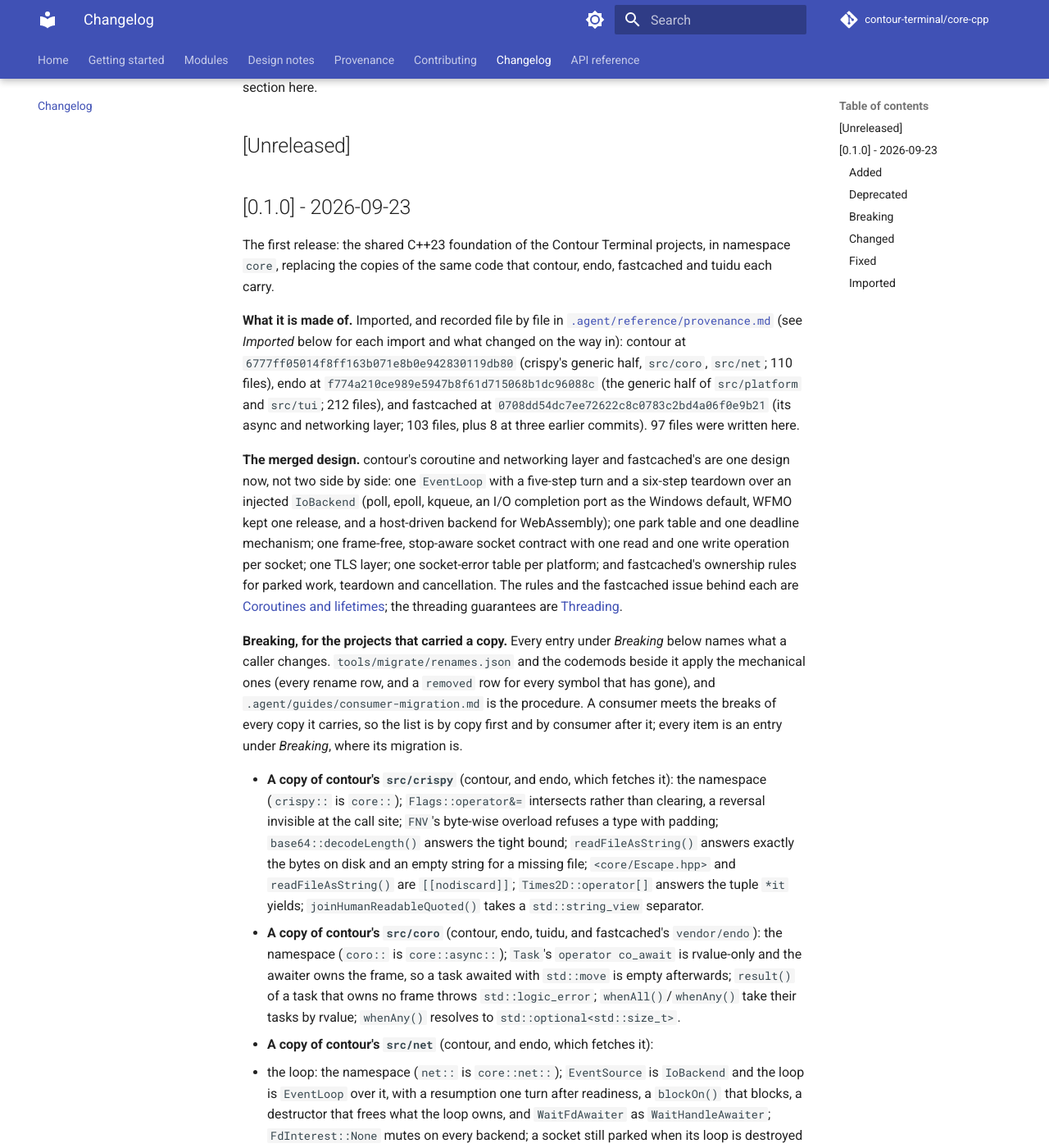
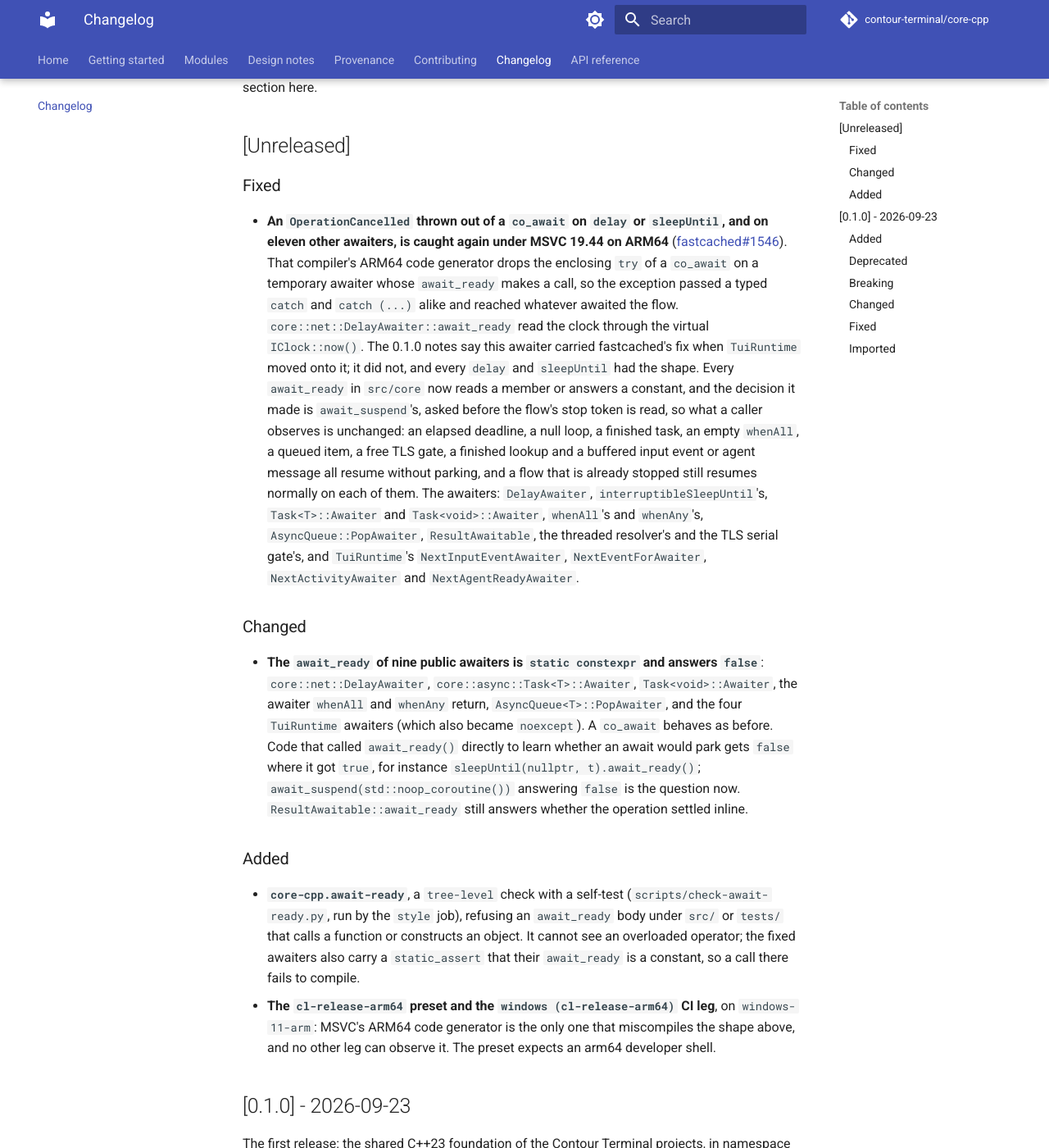
Before and after one commit to contour-terminal/core-cpp, an MkDocs documentation site: the page built from docs/changelog.md, in a window 1280 px wide and 1400 px high, scrolled down 236 px. Shown: the whole window at 82% size. Built offline with MkDocs 1.6.1 and Material for MkDocs 9.7.7, drawn with Linux system fonts in a browser that asks for light colours; comment, search, counter and statistics services are not loaded.

Commit message:
docs: await_ready stays trivial, and the changelog for fastcached#1546
async-and-net.md gains the rule, with what was measured, the twelve
awaiters that had the shape, the ordering that keeps a stopped flow's
answer unchanged, and what guards it stated as small as it is. The
CHANGELOG's [Unreleased] records the fix (and that the 0.1.0 notes
claimed DelayAwaiter carried it when it did not), the nine public
await_ready functions that are now static constexpr, the new check and
the new CI leg.

https://github.com/LASTRADA-Software/fastcached/issues/1546

Signed-off-by: Christian Parpart <christian@parpart.family>

```diff
--- a/CHANGELOG.md
+++ b/CHANGELOG.md
@@ -8,6 +8,47 @@ release tag `vX.Y.Z` equals the version in `project(core-cpp VERSION X.Y.Z)`, an
 workflow refuses one without a section here.
 
 ## [Unreleased]
+
+### Fixed
+
+- **An `OperationCancelled` thrown out of a `co_await` on `delay` or `sleepUntil`, and on eleven
+  other awaiters, is caught again under MSVC 19.44 on ARM64**
+  ([fastcached#1546](https://github.com/LASTRADA-Software/fastcached/issues/1546)). That compiler's
+  ARM64 code generator drops the enclosing `try` of a `co_await` on a temporary awaiter whose
+  `await_ready` makes a call, so the exception passed a typed `catch` and `catch (...)` alike and
+  reached whatever awaited the flow. `core::net::DelayAwaiter::await_ready` read the clock through
+  the virtual `IClock::now()`. The 0.1.0 notes say this awaiter carried fastcached's fix when
+  `TuiRuntime` moved onto it; it did not, and every `delay` and `sleepUntil` had the shape. Every
+  `await_ready` in `src/core` now reads a member or answers a constant, and the decision it made is
+  `await_suspend`'s, asked before the flow's stop token is read, so what a caller observes is
+  unchanged: an elapsed deadline, a null loop, a finished task, an empty `whenAll`, a queued item,
+  a free TLS gate, a finished lookup and a buffered input event or agent message all resume without
+  parking, and a flow that is already stopped still resumes normally on each of them. The awaiters:
+  `DelayAwaiter`, `interruptibleSleepUntil`'s, `Task<T>::Awaiter` and `Task<void>::Awaiter`,
+  `whenAll`'s and `whenAny`'s, `AsyncQueue::PopAwaiter`, `ResultAwaitable`, the threaded resolver's
+  and the TLS serial gate's, and `TuiRuntime`'s `NextInputEventAwaiter`, `NextEventForAwaiter`,
+  `NextActivityAwaiter` and `NextAgentReadyAwaiter`.
+
+### Changed
+
+- **The `await_ready` of nine public awaiters is `static constexpr` and answers `false`**:
+  `core::net::DelayAwaiter`, `core::async::Task<T>::Awaiter`, `Task<void>::Awaiter`, the awaiter
+  `whenAll` and `whenAny` return, `AsyncQueue<T>::PopAwaiter`, and the four `TuiRuntime` awaiters
+  (which also became `noexcept`). A `co_await` behaves as before. Code that called `await_ready()`
+  directly to learn whether an await would park gets `false` where it got `true`, for instance
+  `sleepUntil(nullptr, t).await_ready()`; `await_suspend(std::noop_coroutine())` answering `false`
+  is the question now. `ResultAwaitable::await_ready` still answers whether the operation settled
+  inline.
+
+### Added
+
+- **`core-cpp.await-ready`**, a `tree-level` check with a self-test (`scripts/check-await-ready.py`,
+  run by the `style` job), refusing an `await_ready` body under `src/` or `tests/` that calls a
+  function or constructs an object. It cannot see an overloaded operator; the fixed awaiters also
+  carry a `static_assert` that their `await_ready` is a constant, so a call there fails to compile.
+- **The `cl-release-arm64` preset and the `windows (cl-release-arm64)` CI leg**, on
+  `windows-11-arm`: MSVC's ARM64 code generator is the only one that miscompiles the shape above,
+  and no other leg can observe it. The preset expects an arm64 developer shell.
 
 ## [0.1.0] - 2026-09-23
 
```
Also changed, not shown: .agent/rules/async-and-net.md (+25 -0 lines).
